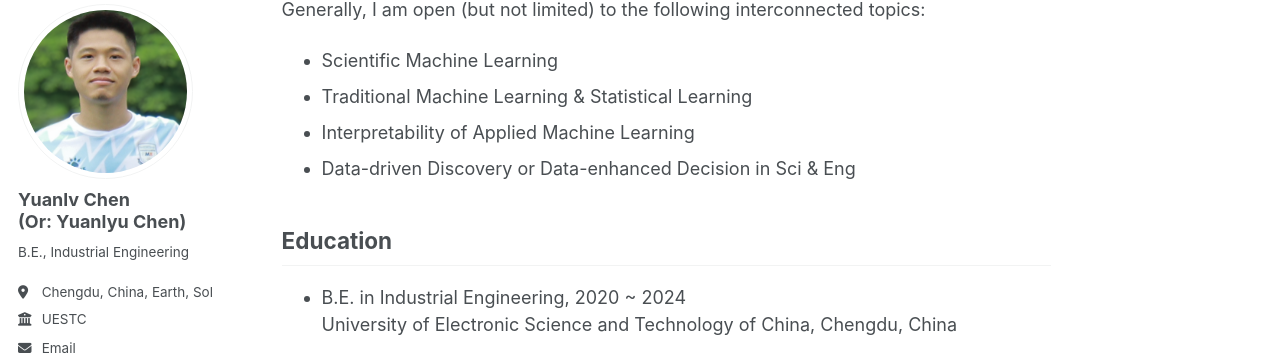
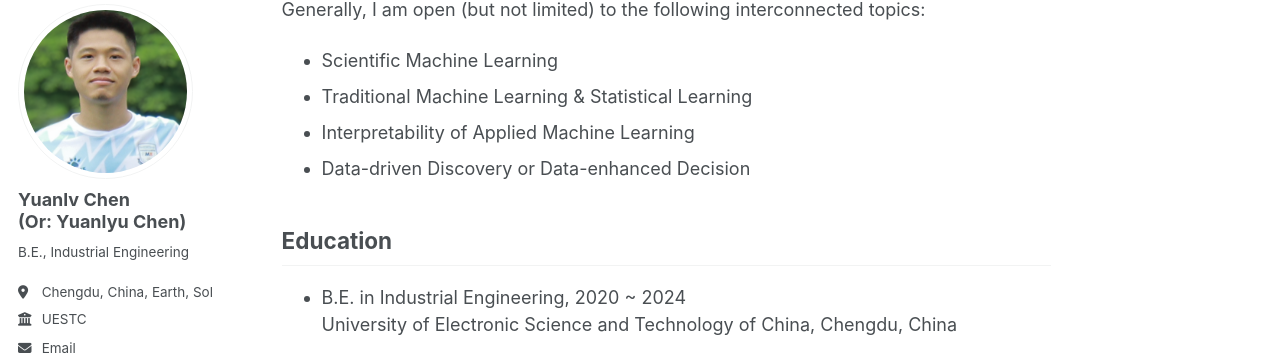
Before and after one commit to YLchen22/YLchen22.github.io, a Jekyll site: the page built from _pages/about.md, in a window 1280 px wide and 900 px high, scrolled down 354 px. Shown: the part 102-457 px from the top of the window. Built offline with Jekyll 4.4.1, drawn with Linux system fonts in a browser that asks for light colours.

Commit message:
Update about.md

```diff
--- a/_pages/about.md
+++ b/_pages/about.md
@@ -19,7 +19,7 @@ Generally, I am open (but not limited) to the following interconnected topics:
 * Scientific Machine Learning
 * Traditional Machine Learning & Statistical Learning
 * Interpretability of Applied Machine Learning
-* Data-driven Discovery or Data-enhanced Decision in Sci & Eng
+* Data-driven Discovery or Data-enhanced Decision
 
 Education
 ------
```
